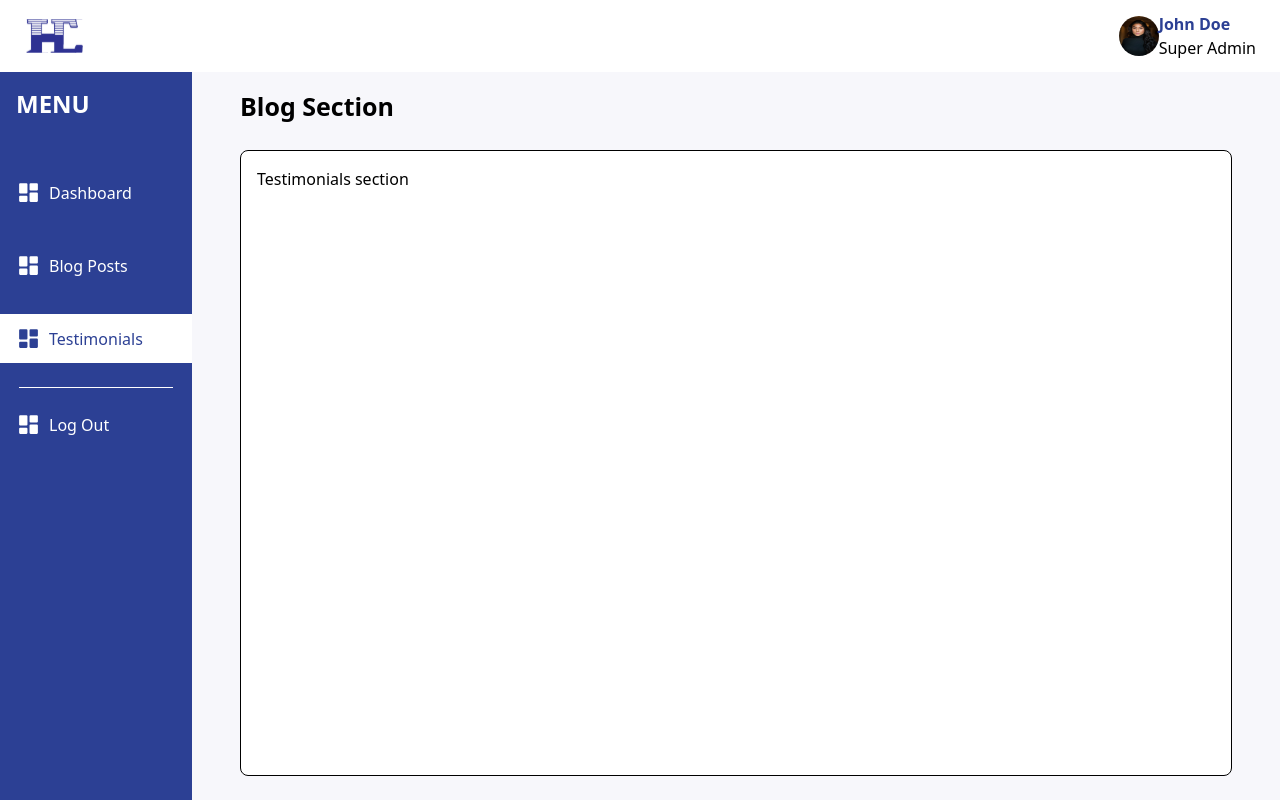
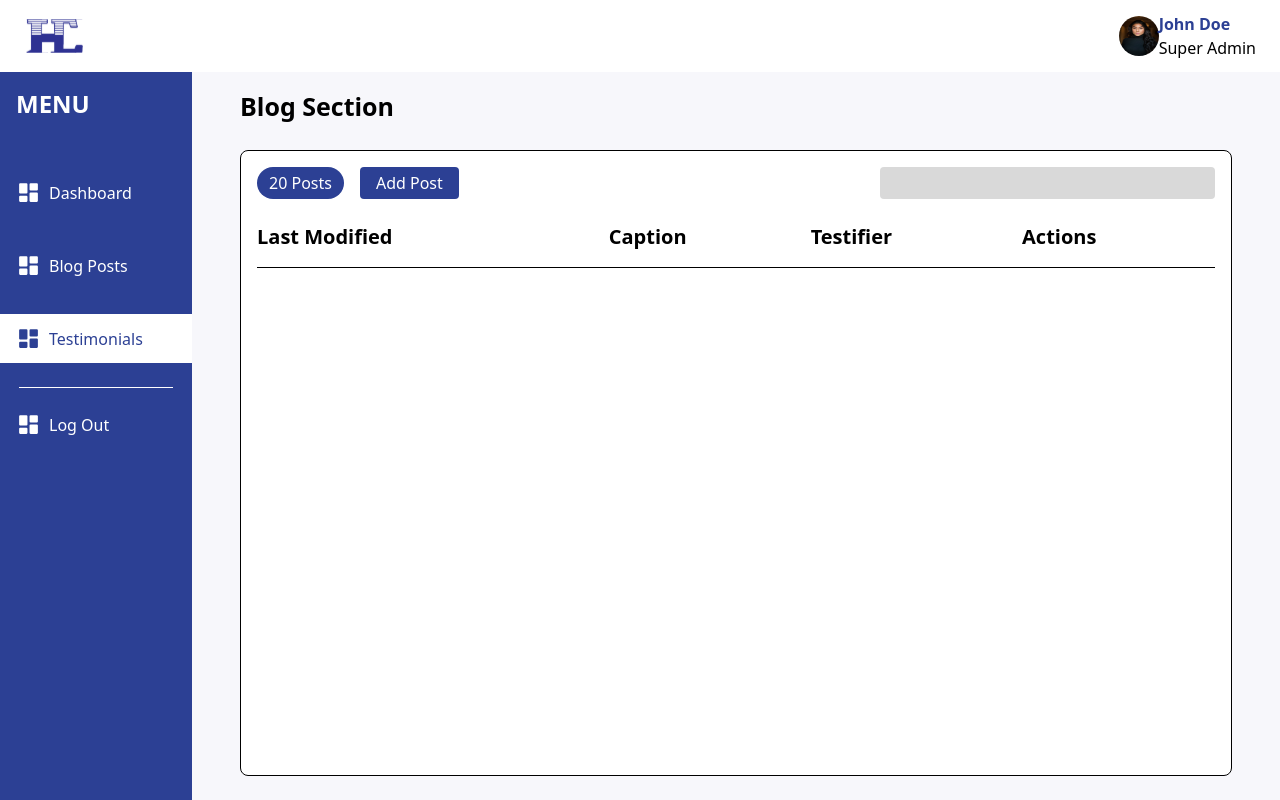
Before and after one commit to joshytheprogrammer/ochexagon_admin, a Next.js app: page /testimonials in a window 1280 px wide. Built offline with nearby package versions, Linux system fonts and the light colour scheme.

Commit message:
Created structure for testimonials section

```diff
--- a/app/(panel)/testimonials/page.jsx
+++ b/app/(panel)/testimonials/page.jsx
@@ -1,7 +1,11 @@
-const TestimonialsSection = () => {
+import TestimonialsComponent from "@components/adminPanel/testimonials/TestimonialsSection";
+
+const Testimonials = () => {
   return (
-    <div>Testimonials section</div>
+    <>
+      <TestimonialsComponent />
+    </>
   );
 }
 
-export default TestimonialsSection;
+export default Testimonials;
--- /dev/null
+++ b/components/adminPanel/testimonials/TestimonialsSection.jsx
@@ -0,0 +1,56 @@
+import blogPostArray from "@utils/blogposts";
+import Link from "next/link";
+import { BiSolidPencil } from "react-icons/bi";
+import { MdDelete } from "react-icons/md";
+
+const TestimonialsComponent = () => {
+  const posts = blogPostArray;
+
+  return (
+    <div className="w-full overflow-hidden">
+      <div className="w-full flex justify-between mb-6">
+        <div className="flex">
+          <div className="datalength-btn px-3 mr-4">20 Posts</div>
+          <button className="adddata-btn rounded-[4px]">Add Post</button>
+        </div>
+
+        <div className="w-[35%]">
+          <input type="text" className="search-bar w-full" />
+        </div>
+      </div>
+
+      <div className="h-full">
+        <table className="table w-full h-full text-left text-xl">
+          <thead>
+            <tr className="border-b-[1px] border-black">
+              <th className="pb-4">Last Modified</th>
+              <th className="pb-4">Caption</th>
+              <th className="pb-4">Testifier</th>
+              <th className="pb-4">Actions</th>
+            </tr>
+          </thead>
+
+          {/* <tbody className="w-full h-[300px] scrollable-content overflow-y-scroll font-semibold">
+            {posts.map((post) => (
+              <tr key={post.id}>
+                <td className="p-3">{post.lastModified}</td>
+                <td className="p-3">{post.topic}</td>
+                <td className="p-3">{post.author}</td>
+                <td className="text-[30px] flex p-3">
+                  <Link href={`/blog/posts/${post.id}`} className="text-primary-color mr-3">
+                    <BiSolidPencil />{" "}
+                  </Link>
+                  <button className="text-red">
+                    <MdDelete />{" "}
+                  </button>
+                </td>
+              </tr>
+            ))}
+          </tbody> */}
+        </table>
+      </div>
+    </div>
+  );
+};
+
+export default TestimonialsComponent;
```
